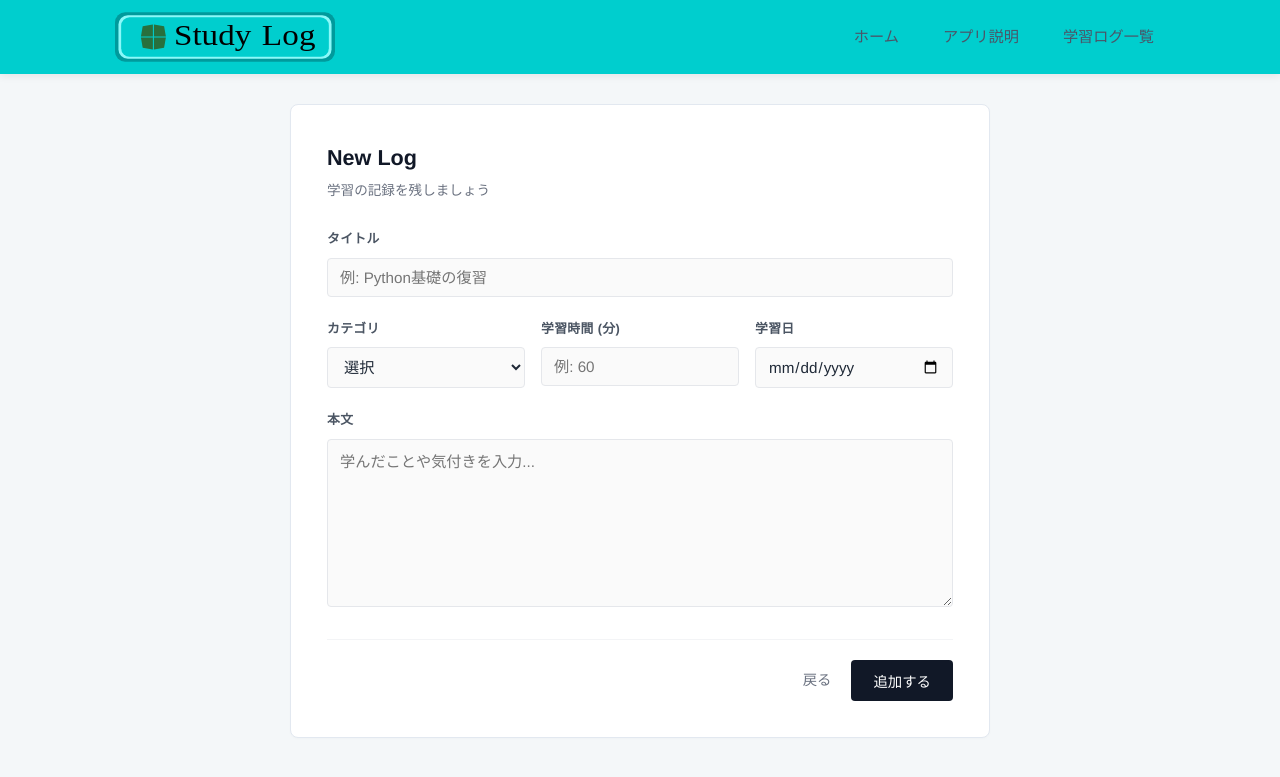
After one commit to futa0818/study-log, a Flask app: page /logs/new in a window 1280 px wide. The commit adds this page. Shown: the top 777 px of the page. Run offline with Flask 3, Linux system fonts and the light colour scheme.

Commit message:
ログを追加するためのフォーム作成及びレイアウト作成

```diff
--- a/app.py
+++ b/app.py
@@ -7,7 +7,8 @@ logs = [
         "title": "Flaskのルーティングを学習",
         "body": "URLとビュー関数の関係を理解した。",
         "category": "Flask",
-        "study_time": 60
+        "study_time": 60,
+        "study_date": "2026/5/28"
     },
     {
         "id": 2,
@@ -72,6 +73,11 @@ def logs_detail(log_id):
             target_log = log
     return render_template('logs/detail.html', log_id=log_id, log=target_log)
 
+@app.route('/logs/new')
+def logs_new():
+    return render_template('logs/form.html')
+
+
 @app.errorhandler(404)
 def page_not_found(e):
     return '''
--- a/application/static/css/style.css
+++ b/application/static/css/style.css
@@ -329,6 +329,186 @@ main {
     gap: 8px;
 }
 
+/* ─── ミニマルフォームスタイル ─── */
+.form-card-minimal {
+    max-width: 700px;
+    margin: 0 auto 30px auto;
+    background: #ffffff;
+    border: 1px solid #e2e8f0;
+    box-shadow: 0 1px 3px rgba(0, 0, 0, 0.02);
+    border-radius: 8px;
+    padding: 36px;
+}
+
+.form-header-minimal {
+    margin-bottom: 28px;
+}
+
+.form-header-minimal h2 {
+    font-size: 1.35rem;
+    font-weight: 600;
+    color: #111827;
+    border-bottom: none;
+    margin-bottom: 4px;
+    padding-bottom: 0;
+}
+
+.form-header-minimal p {
+    font-size: 0.85rem;
+    color: #6b7280;
+}
+
+.log-form-minimal {
+    display: flex;
+    flex-direction: column;
+    gap: 22px;
+}
+
+.field-group {
+    display: flex;
+    flex-direction: column;
+    gap: 8px;
+    flex: 1;
+}
+
+.field-row-minimal {
+    display: flex;
+    gap: 16px;
+}
+
+.field-group label {
+    font-size: 0.8rem;
+    font-weight: 600;
+    color: #4b5563;
+    letter-spacing: 0.03em;
+}
+
+.input-minimal {
+    width: 100%;
+    padding: 10px 12px;
+    font-size: 0.95rem;
+    color: #1f2937;
+    background-color: #fafafa;
+    border: 1px solid #e5e7eb;
+    border-radius: 4px;
+    transition: all 0.15s ease;
+    font-family: inherit;
+}
+
+.input-minimal:focus {
+    outline: none;
+    background-color: #ffffff;
+    border-color: #111827;
+    box-shadow: 0 0 0 1px #111827;
+}
+
+.textarea-minimal {
+    resize: vertical;
+    min-height: 140px;
+    line-height: 1.6;
+}
+
+.form-actions-minimal {
+    display: flex;
+    justify-content: flex-end;
+    align-items: center;
+    gap: 16px;
+    margin-top: 10px;
+    padding-top: 20px;
+    border-top: 1px solid #f3f4f6;
+}
+
+.btn-submit-minimal {
+    background-color: #111827;
+    color: #ffffff;
+    padding: 10px 22px;
+    border: none;
+    border-radius: 4px;
+    font-size: 0.9rem;
+    font-weight: 500;
+    cursor: pointer;
+    transition: background-color 0.15s ease;
+}
+
+.btn-submit-minimal:hover {
+    background-color: #374151;
+}
+
+.btn-cancel-minimal {
+    text-decoration: none;
+    color: #6b7280;
+    font-size: 0.9rem;
+    font-weight: 500;
+    padding: 8px 4px;
+    transition: color 0.15s ease;
+}
+
+.btn-cancel-minimal:hover {
+    color: #111827;
+}
+
+/* ─── 一覧ページの日付・時間レイアウト調整 ─── */
+.log-actions-pc {
+    display: flex;
+    align-items: center;
+    gap: 16px;
+}
+
+.log-date-text {
+    font-size: 0.85rem;
+    color: #718096;
+    font-weight: 500;
+}
+
+.log-meta-mobile {
+    display: none; /* PCでは非表示 */
+}
+
+.log-title-wrapper {
+    display: flex;
+    flex-direction: column;
+}
+
+/* ─── 詳細ページのデザイン調整（不要な線を消す） ─── */
+.detail-header-clean {
+    display: flex;
+    justify-content: space-between;
+    align-items: center;
+    margin-bottom: 24px;
+    padding-bottom: 0;
+    border-bottom: none; /* 短い二重線を解消 */
+}
+
+.detail-header-clean h2 {
+    font-size: 1.5rem;
+    color: #1a365d;
+    margin: 0;
+    border-bottom: none;
+}
+
+.log-date-badge {
+    background-color: #edf2f7;
+    color: #4a5568;
+    font-size: 0.85rem;
+    font-weight: 600;
+    padding: 4px 10px;
+    border-radius: 20px;
+}
+
+.detail-label-row {
+    display: flex;
+    justify-content: space-between;
+    align-items: center;
+}
+
+.pc-only {
+    display: inline-block;
+}
+
+.mobile-only {
+    display: none;
+}
+
 @media (max-width: 600px) {
     /* ─── ヘッダー・ナビゲーションのスマホ対応 ─── */
     .header-container {
--- /dev/null
+++ b/application/templates/logs/form.html
@@ -0,0 +1,52 @@
+{% extends 'base.html' %}
+
+{% block content %}
+<div class="card form-card-minimal">
+    <div class="form-header-minimal">
+        <h2>New Log</h2>
+        <p>学習の記録を残しましょう</p>
+    </div>
+
+    <form action="/logs/new" method="POST" class="log-form-minimal">
+        <div class="field-group">
+            <label for="title">タイトル</label>
+            <input type="text" id="title" name="title" class="input-minimal" placeholder="例: Python基礎の復習" required>
+        </div>
+
+        <div class="field-row-minimal">
+            <div class="field-group">
+                <label for="category">カテゴリ</label>
+                <select id="category" name="category" class="input-minimal" required>
+                    <option value="" disabled selected>選択</option>
+                    <option value="Flask">Flask</option>
+                    <option value="HTML">HTML</option>
+                    <option value="JavaScript">JavaScript</option>
+                    <option value="Python">Python</option>
+                    <option value="CSS">CSS</option>
+                </select>
+            </div>
+
+            <div class="field-group">
+                <label for="study_time">学習時間 (分)</label>
+                <!-- 5分刻みで入力できるように step="5" を設定 -->
+                <input type="number" id="study_time" name="study_time" class="input-minimal" step="5" min="0" placeholder="例: 60" required>
+            </div>
+
+            <div class="field-group">
+                <label for="study_date">学習日</label>
+                <input type="date" id="study_date" name="study_date" class="input-minimal" required>
+            </div>
+        </div>
+
+        <div class="field-group">
+            <label for="body">本文</label>
+            <textarea id="body" name="body" class="input-minimal textarea-minimal" rows="6" placeholder="学んだことや気付きを入力..." required></textarea>
+        </div>
+
+        <div class="form-actions-minimal">
+            <a href="/logs" class="btn-cancel-minimal">戻る</a>
+            <button type="submit" class="btn-submit-minimal">追加する</button>
+        </div>
+    </form>
+</div>
+{% endblock %}
```
Also changed, not shown: other parts of application/static/css/style.css (+63 -0 lines), application/templates/logs/detail.html (+9 -4 lines), application/templates/logs/list.html (+25 -3 lines), application/routes/logs.py (added).
